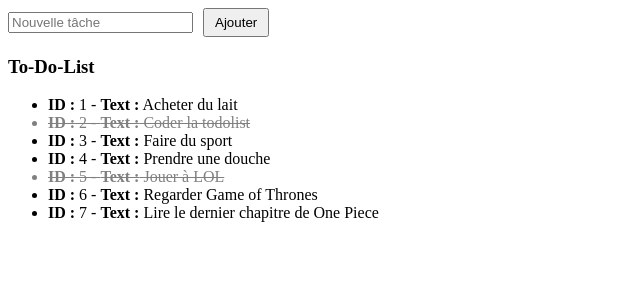
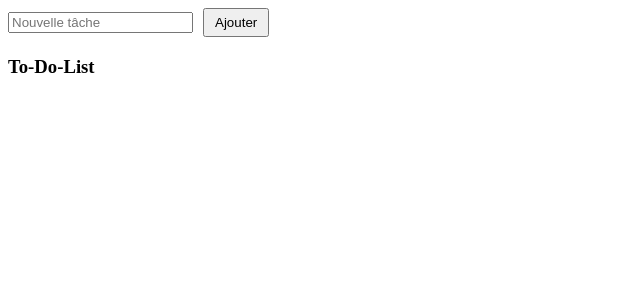
Before and after one commit to TopalMahmutAli/todolist-vue, a Vue app: page / in a window 1280 px wide. Shown: the top 300 px of the page, without its empty margins (0-640 px from the left). Built offline with nearby package versions, Linux system fonts and the light colour scheme.

Commit message:
Nouveautés: Ajouter la persistance des tâches avec localStorage et mise en place de la fonctionnalité de suppression

```diff
--- a/src/App.vue
+++ b/src/App.vue
@@ -1,43 +1,65 @@
 <template>
 <input v-model="newTaskText" placeholder="Nouvelle tâche" />
 <button @click="addTask" type="button">Ajouter</button>
-<TaskList :tasks="tasks" :toggleTask="toggleTask" />
+<TaskList :tasks="tasks" :toggleTask="toggleTask" @removeTask="removeTask" />
 </template>
 
 <script setup>
 import TaskList from './components/TaskList.vue';
-import { ref } from 'vue';
+import { ref, onMounted } from 'vue';
+
+const tasks = ref([]);
+const newTaskText = ref('');
+
+const updateLocalStorage = () => {
+  localStorage.setItem('tasks', JSON.stringify(tasks.value));
+};
+
+onMounted(() => {
+
+  try {
+    const savedTasks = localStorage.getItem('tasks');
+
+    if (savedTasks) {
+      tasks.value = JSON.parse(savedTasks);
+    } else {
+      tasks.value = [];
+    }
+  } catch (error) {
+    // Si une erreur se produit (par exemple, une erreur de parsing), on initialise une liste vide
+    tasks.value = [];
+    console.error('Erreur lors du chargement des tâches depuis localStorage', error);
+  }
+});
+
+const toggleTask = (task) =>{
+  task.completed = !task.completed;
+  updateLocalStorage();
+};
 
 
-
-// Déclarer la liste des tâches comme une variable réactive
-const tasks = ref([
-  { id: 1, text: "Acheter du lait", completed: false },
-  { id: 2, text: "Coder la todolist", completed: true },
-  { id: 3, text: "Faire du sport", completed: false },
-  { id: 4, text: "Prendre une douche", completed: false },
-  { id: 5, text: "Jouer à LOL", completed: true },
-  { id: 6, text: "Regarder Game of Thrones", completed: false },
-  { id: 7, text: "Lire le dernier chapitre de One Piece", completed: false }
-]);
-const toggleTask = (task) =>{task.completed = !task.completed;};
-
-const newTaskText = ref('');
 
 const addTask = ()=>{
   if (newTaskText.value.trim() !== ''){
     const newTask = {
-      id: tasks.value.length + 1,
+      id: Date.now(),
       text: newTaskText.value,
       completed: false
     };
 
     tasks.value.push(newTask);
-
+    updateLocalStorage();
     newTaskText.value = '';
-
   }
 };
+
+const removeTask = (taskId) =>{
+  tasks.value = tasks.value.filter(task => task.id !== taskId);
+  updateLocalStorage();
+};
+
+
+
 </script>
 
 
--- a/src/components/TaskList.vue
+++ b/src/components/TaskList.vue
@@ -7,9 +7,10 @@
         :class="{ completed: task.completed }"
         @click="toggleTask(task)"
       >
-        <strong>ID :</strong> {{ task.id }} -
-        <strong>Text :</strong> {{ task.text }}
+         {{ task.text }}
+        <button @click="$emit('remove-task', task.id)">Supprimer</button>
       </li>
+
     </ul>
   </template>
 
@@ -17,7 +18,8 @@
 
   defineProps({
     tasks: Array,
-    toggleTask: Function
+    toggleTask: Function,
+    removeTask: Function
   });
   </script>
 
@@ -32,7 +34,7 @@
 }
 
 li:hover {
-  color: blue;  /* Change la couleur au survol pour plus de feedback */
+  color: blue;
 }
 
   </style>
```
